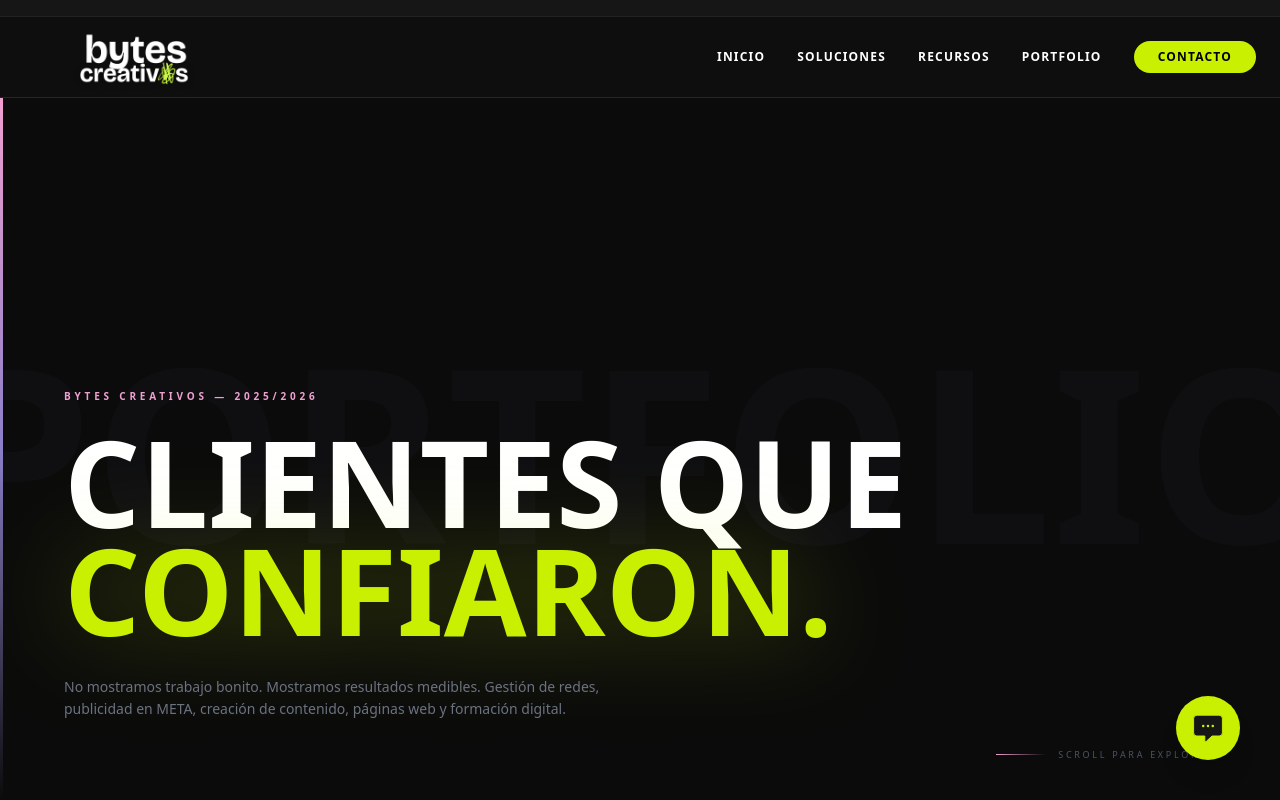
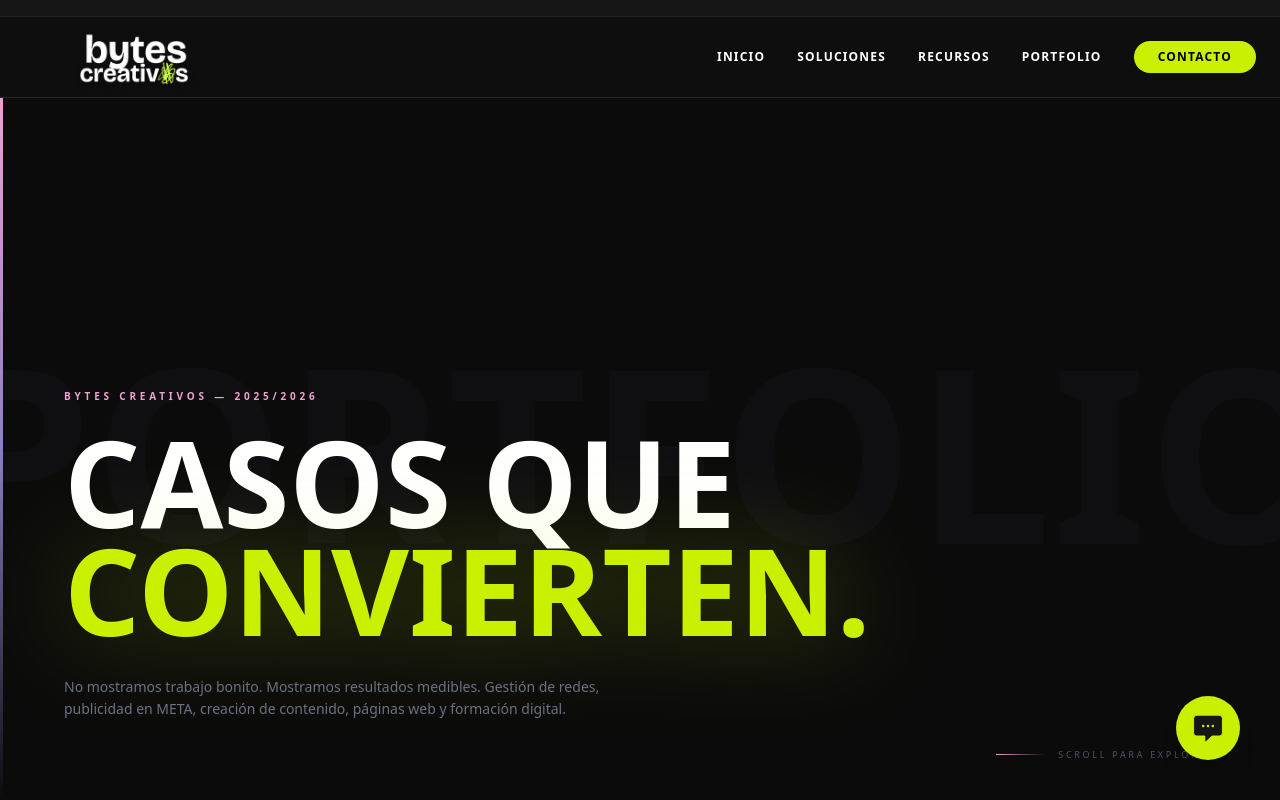
Before and after one commit to bytescreativoss-debug/web-bytes-creativos, a React (Vite) app in the folder frontend/: page /portfolio in a window 1280 px wide. Shown: the top 800 px of the page. Built offline with nearby package versions, Linux system fonts and the light colour scheme.

Commit message:
corregi el titulo

```diff
--- a/frontend/src/components/pages/PaginaPortfolio.jsx
+++ b/frontend/src/components/pages/PaginaPortfolio.jsx
@@ -197,8 +197,8 @@ export default function PaginaPortfolio() {
         </p>
         <div className="flex items-center gap-8 flex-wrap">
           <h1 className="font-black text-[clamp(52px,9.5vw,120px)] leading-[0.9] uppercase animate-[fadeUp_0.8s_0.35s_both]">
-            CLIENTES QUE<br />
-            <em className="not-italic text-[#C8F000] drop-shadow-[0_0_50px_rgba(200,240,0,0.32)]">CONFIARON.</em>
+            CASOS QUE<br />
+            <em className="not-italic text-[#C8F000] drop-shadow-[0_0_50px_rgba(200,240,0,0.32)]">CONVIERTEN.</em>
           </h1>
         </div>
         <p className="mt-8 max-w-[540px] text-gray-500 text-sm leading-relaxed animate-[fadeUp_0.8s_0.5s_both]">
```
